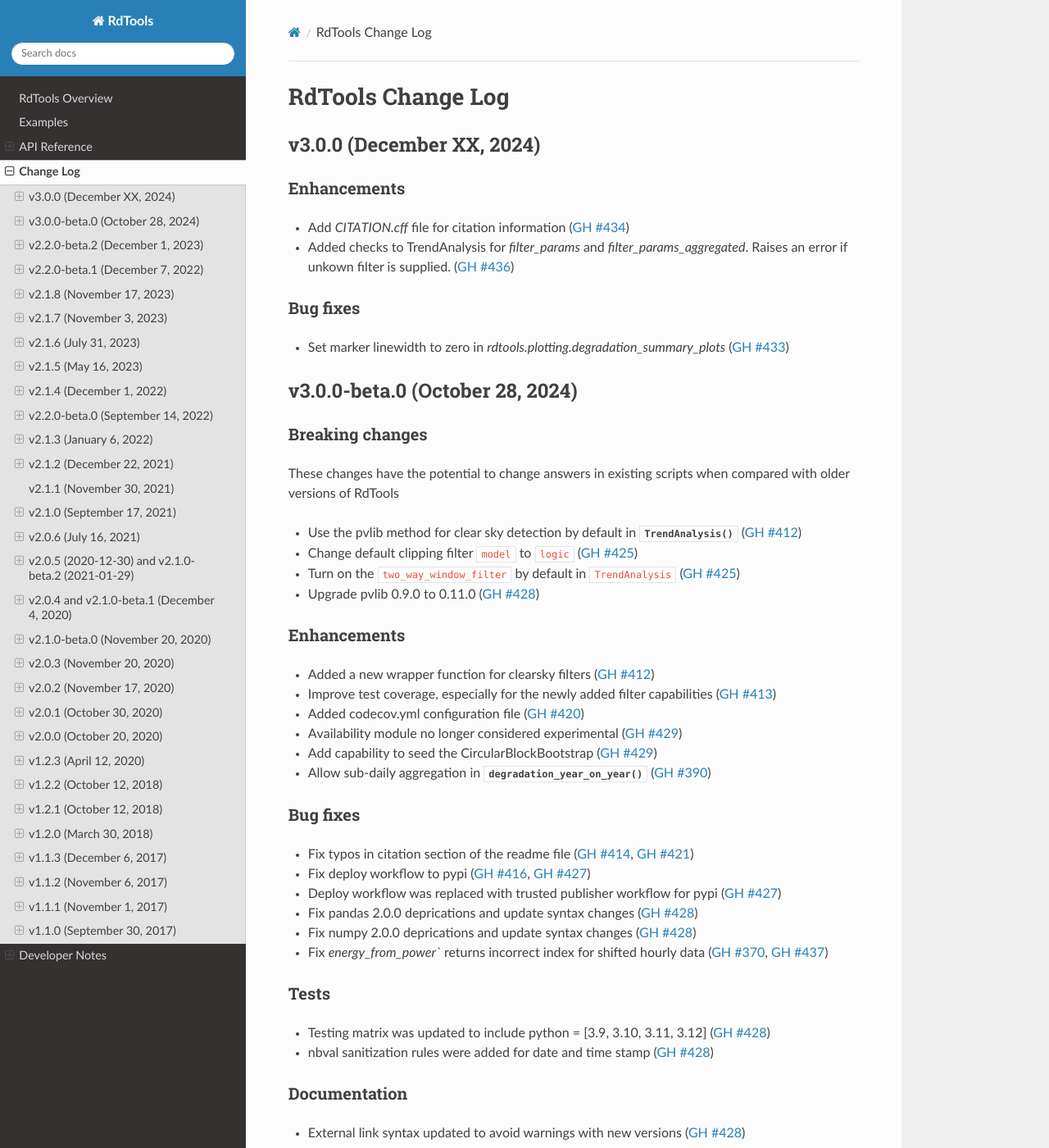
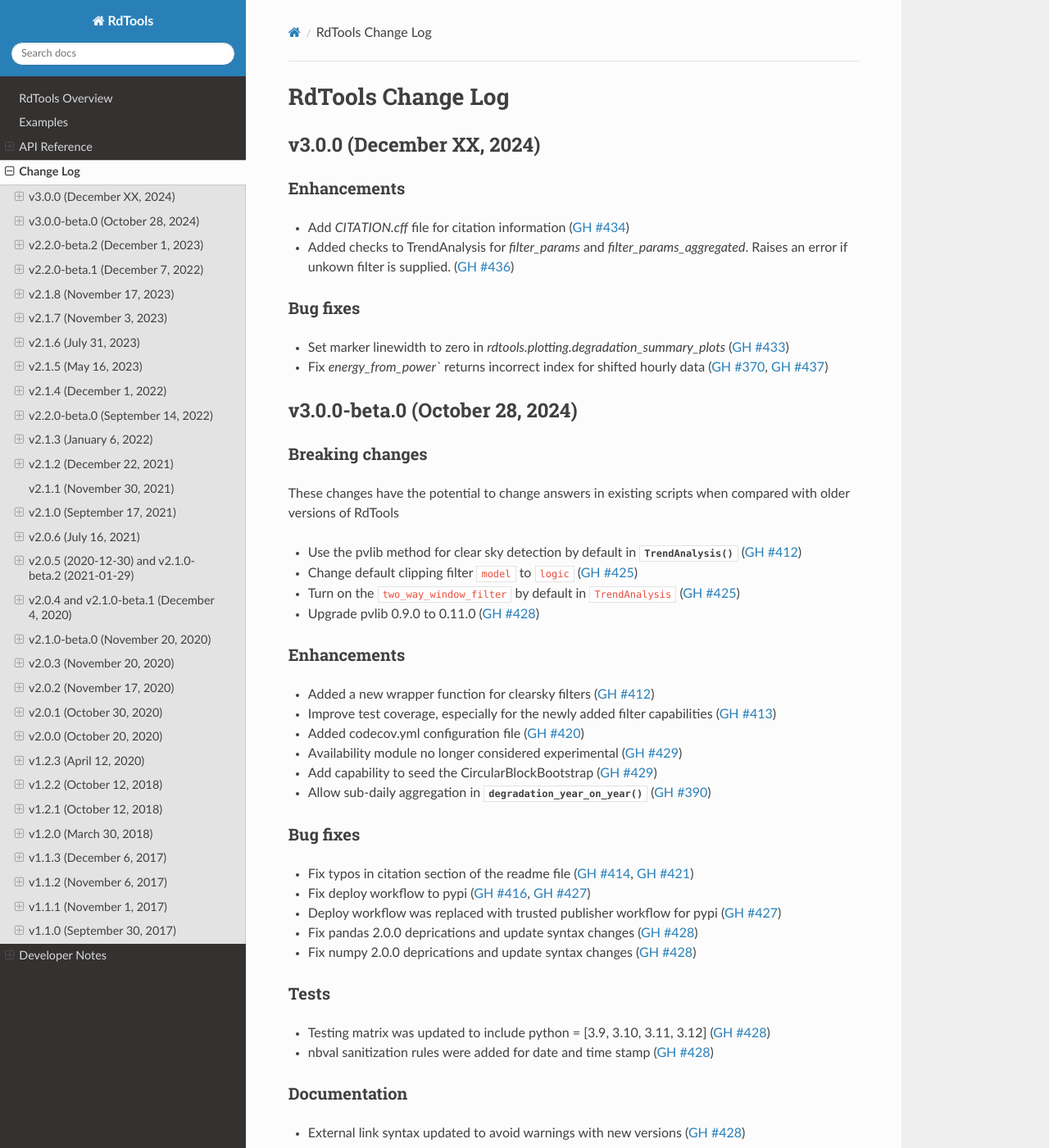
Before and after one commit to NREL/rdtools, a Sphinx documentation site: the page built from docs/sphinx/source/changelog.rst, in a window 1280 px wide and 1400 px high. Shown: the whole window at 82% size. Built offline with Sphinx 7.4.7 and the Read the Docs theme 3.1.0, drawn with Linux system fonts in a browser that asks for light colours; pages that are not in the unit, such as notebooks, are missing from menus; part of the change alters nothing that is shown.

```diff
--- a/docs/sphinx/source/changelog/pending.rst
+++ b/docs/sphinx/source/changelog/pending.rst
@@ -11,3 +11,4 @@ Enhancements
 Bug fixes
 ---------
 * Set marker linewidth to zero in `rdtools.plotting.degradation_summary_plots` (:pull:`433`)
+* Fix `energy_from_power`` returns incorrect index for shifted hourly data (:issue:`370`, :pull:`437`)
--- a/docs/sphinx/source/changelog/v3.0.0-beta.0.rst
+++ b/docs/sphinx/source/changelog/v3.0.0-beta.0.rst
@@ -31,7 +31,6 @@ Bug fixes
 * Deploy workflow was replaced with trusted publisher workflow for pypi (:pull:`427`)
 * Fix pandas 2.0.0 deprications and update syntax changes (:pull:`428`)
 * Fix numpy 2.0.0 deprications and update syntax changes (:pull:`428`)
-* Fix `energy_from_power`` returns incorrect index for shifted hourly data (:issue:`370`, :pull:`437`)
 
 Tests
 -----
```
